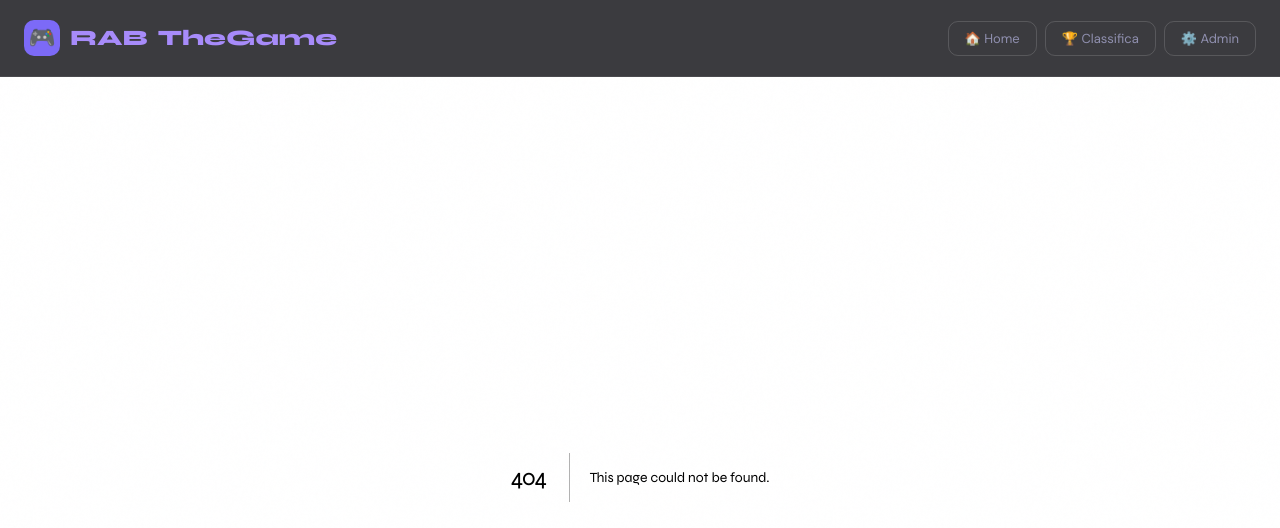
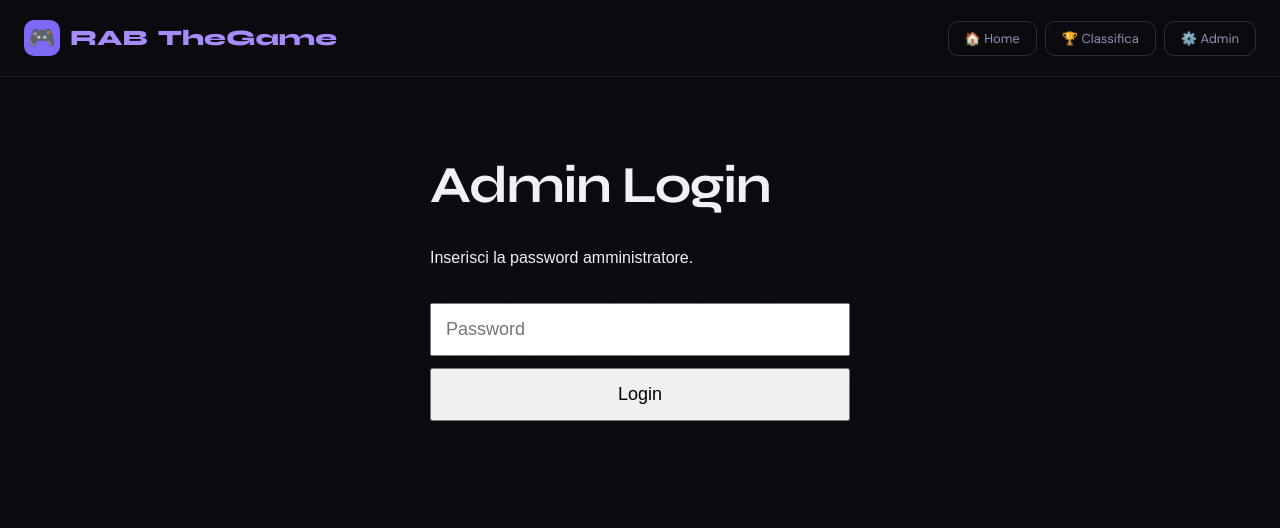
Before and after one commit to lt3mediachannel-boop/rabthegame, a Next.js app: page /admin-login in a window 1280 px wide. Before the commit this address had no page. Shown: the top 528 px of the page. Built offline with nearby package versions, Linux system fonts and the light colour scheme.

Commit message:
admin password added

```diff
--- /dev/null
+++ b/app/admin-login/page.tsx
@@ -0,0 +1,74 @@
+"use client";
+
+import { useState } from "react";
+
+export default function AdminLoginPage() {
+  const [password, setPassword] = useState("");
+  const [message, setMessage] = useState("");
+
+  async function login() {
+    setMessage("");
+
+    const res = await fetch("/api/admin/login", {
+      method: "POST",
+      headers: {
+        "Content-Type": "application/json",
+      },
+      body: JSON.stringify({ password }),
+    });
+
+    const data = await res.json();
+
+    if (!res.ok) {
+      setMessage(data.error || "Login failed");
+      return;
+    }
+
+    window.location.href = "/admin";
+  }
+
+  return (
+    <main
+      style={{
+        maxWidth: 420,
+        margin: "80px auto",
+        fontFamily: "sans-serif",
+      }}
+    >
+      <h1>Admin Login</h1>
+
+      <p>Inserisci la password amministratore.</p>
+
+      <input
+        type="password"
+        value={password}
+        onChange={(e) => setPassword(e.target.value)}
+        placeholder="Password"
+        style={{
+          width: "100%",
+          padding: 14,
+          fontSize: 18,
+          marginTop: 20,
+        }}
+      />
+
+      <button
+        onClick={login}
+        style={{
+          width: "100%",
+          padding: 14,
+          marginTop: 12,
+          fontSize: 18,
+        }}
+      >
+        Login
+      </button>
+
+      {message && (
+        <p style={{ marginTop: 20, color: "red" }}>
+          {message}
+        </p>
+      )}
+    </main>
+  );
+}
--- /dev/null
+++ b/app/api/admin/login/route.ts
@@ -0,0 +1,31 @@
+import { NextRequest, NextResponse } from "next/server";
+
+export async function POST(req: NextRequest) {
+  const { password } = await req.json();
+
+  if (!process.env.ADMIN_PASSWORD) {
+    return NextResponse.json(
+      { error: "ADMIN_PASSWORD non configurata" },
+      { status: 500 }
+    );
+  }
+
+  if (password !== process.env.ADMIN_PASSWORD) {
+    return NextResponse.json(
+      { error: "Password errata" },
+      { status: 401 }
+    );
+  }
+
+  const res = NextResponse.json({ status: "ok" });
+
+  res.cookies.set("admin_auth", "true", {
+    httpOnly: true,
+    sameSite: "lax",
+    secure: process.env.NODE_ENV === "production",
+    path: "/",
+    maxAge: 60 * 60 * 8,
+  });
+
+  return res;
+}
--- /dev/null
+++ b/app/api/admin/logout/route.ts
@@ -0,0 +1,15 @@
+import { NextResponse } from "next/server";
+
+export async function POST() {
+  const res = NextResponse.json({ status: "ok" });
+
+  res.cookies.set("admin_auth", "", {
+    httpOnly: true,
+    sameSite: "lax",
+    secure: process.env.NODE_ENV === "production",
+    path: "/",
+    maxAge: 0,
+  });
+
+  return res;
+}
```
Also changed, not shown: app/admin/page.tsx (+12 -0 lines), middleware.ts (added, +37 -0 lines).
